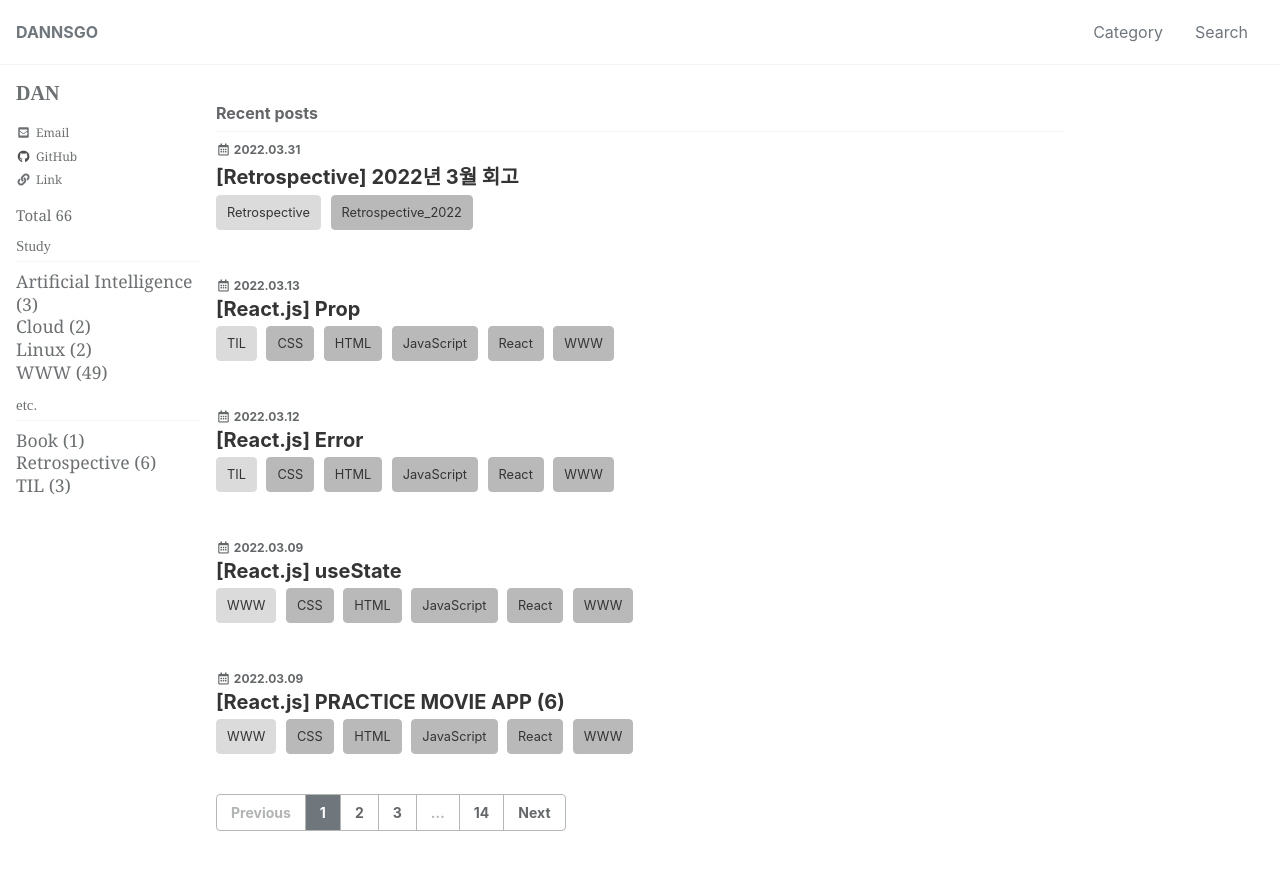
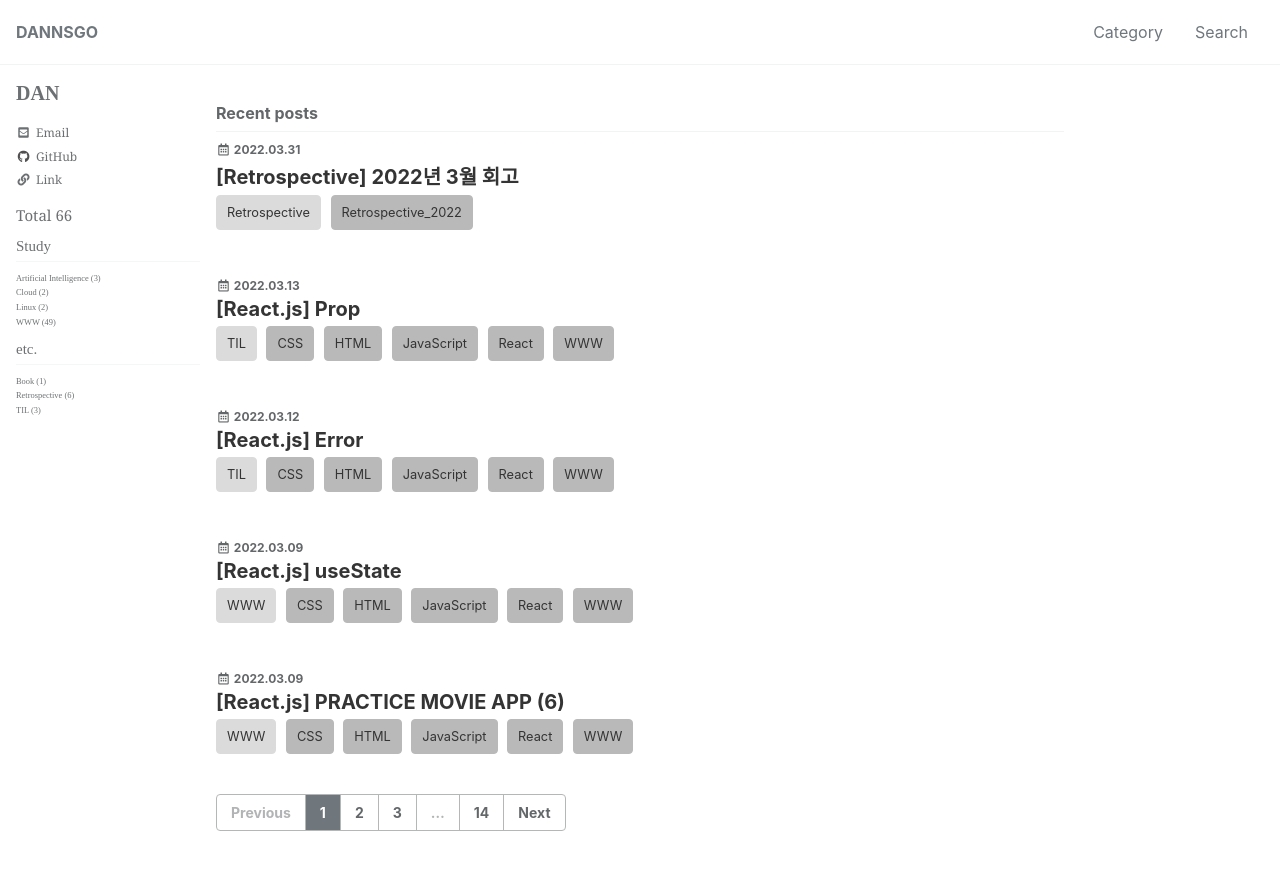
Before and after one commit to znhoon/dannsgo.github.io, a Jekyll site: the page built from index.html, in a window 1280 px wide and 900 px high. Shown: the top 870 px of the window. Built offline with Jekyll 4.4.1, drawn with Linux system fonts in a browser that asks for light colours; cached includes are drawn as plain includes; some web fonts are replaced; the list of posts is cut into pages by our own code.

Commit message:
Update _navigation.scss

```diff
--- a/_sass/minimal-mistakes/_navigation.scss
+++ b/_sass/minimal-mistakes/_navigation.scss
@@ -443,7 +443,8 @@
 
   a {
     color: inherit;
-    font-size: $type-size-3;
+    font-size: $type-size-6;
+    font-family: $cute;
 
     &:hover {
       text-decoration: underline;
```
